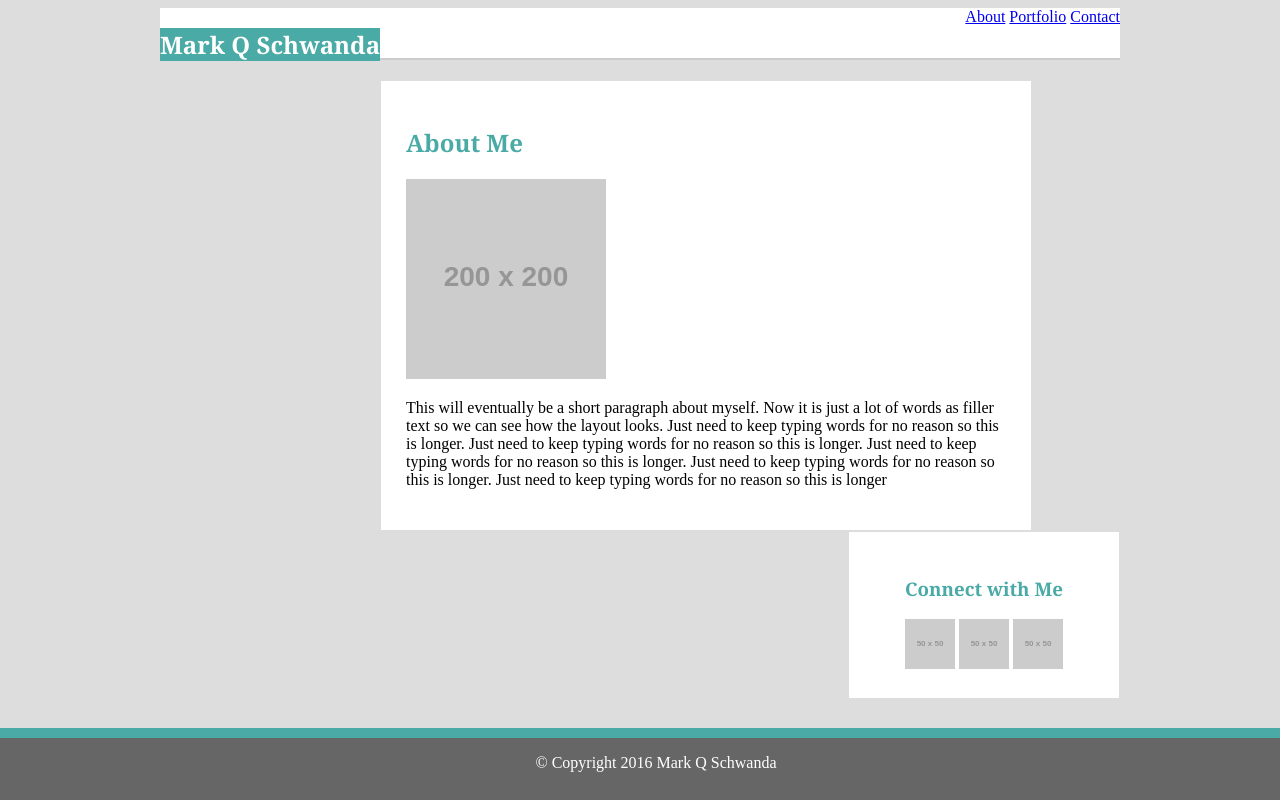
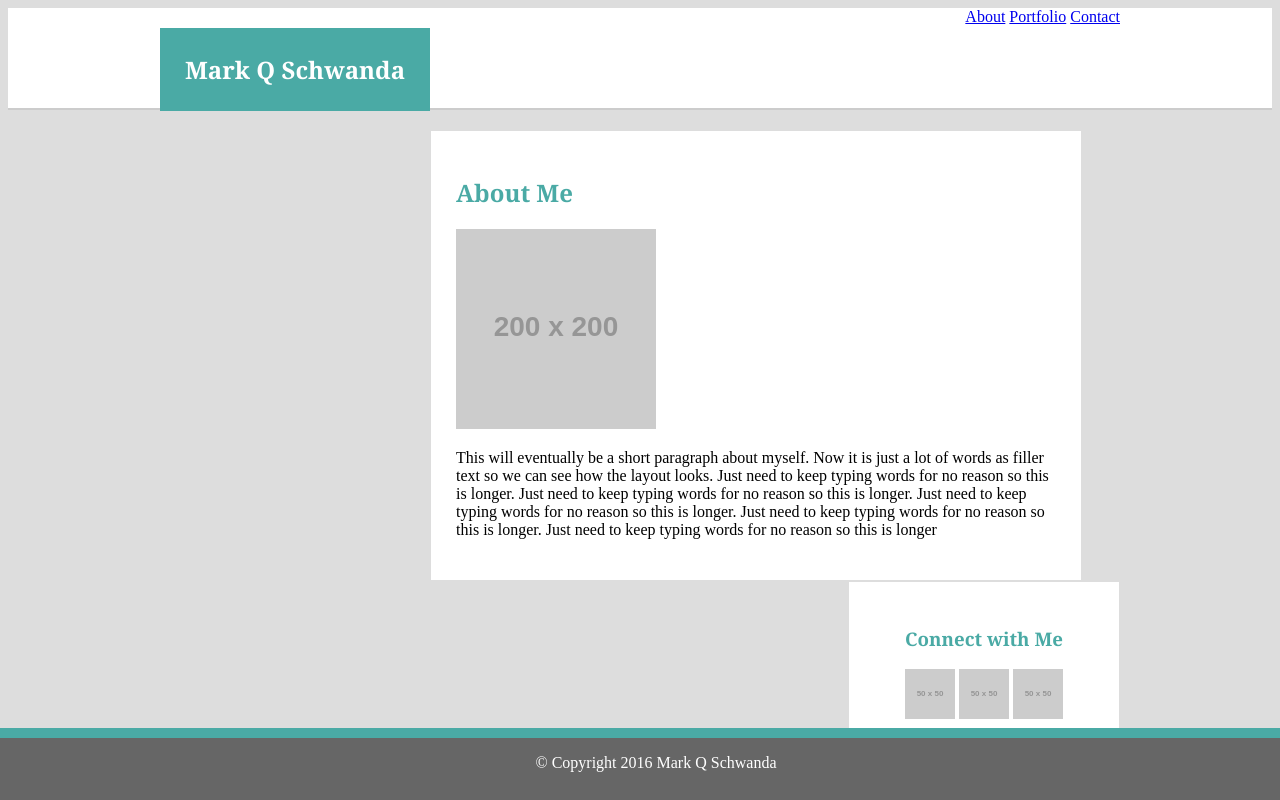
Before and after one commit to mqschwanda/Basic-Portfolio, a PHP site: page / in a window 1280 px wide. Run offline with PHP 8.4, Linux system fonts and the light colour scheme; grey boxes labelled with a size stand in for pictures from a placeholder-image service; some libraries are stand-ins or nearby versions.

Commit message:
update html

```diff
--- a/assets/css/style.css
+++ b/assets/css/style.css
@@ -1,5 +1,5 @@
 header {
-   	height: 50px;
+   	height: 100px;
     width: 100%;
 	color: white;
 	background-color: #ffffff;
@@ -39,16 +39,22 @@
 	width: 220px;
 	text-align: center;
 }
-#entire-content {
+.entire-content {
 	width: 960px;
 	margin-left: auto;
 	margin-right: auto;
 }
 #head-name {
+	position: relative;
+	left: 0;
+	bottom: 0;
 	background-color: #4aaaa5;
 	color: white;
 	width: fit-content;
 	float: left;
+	padding-left: 25px;
+	padding-right: 25px;
+	padding: 25px;
 }
 #main-content {
 	width: 600px;
--- a/index.html
+++ b/index.html
@@ -7,15 +7,17 @@
 		<title>Home: Mark Q Schwanda</title>
 	</head>
 	<body>
-		<header id="entire-content">
-			<h2 id="head-name">Mark Q Schwanda</h2>
-			<div id="navigation">
-				<a href="index.html">About</a>
-			    <a href="portfolio.html">Portfolio</a>
-				<a href="contact.html">Contact</a>
+		<header>
+			<div class="entire-content">
+				<h2 id="head-name">Mark Q Schwanda</h2>
+				<div id="navigation">
+					<a href="index.html">About</a>
+				    <a href="portfolio.html">Portfolio</a>
+					<a href="contact.html">Contact</a>
+				</div>
 			</div>
 		</header>
-		<div id="entire-content">
+		<div class="entire-content">
 			<div id="main-content" class="main-content">
 				<h2>About Me</h2>
 				<img src="http://placehold.it/200x200" alt="Mark Q Schwanda">
```
